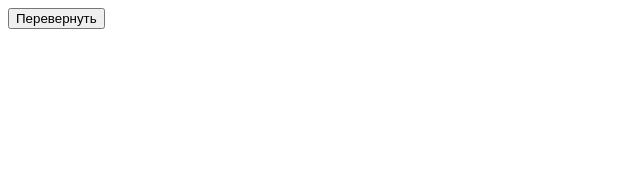
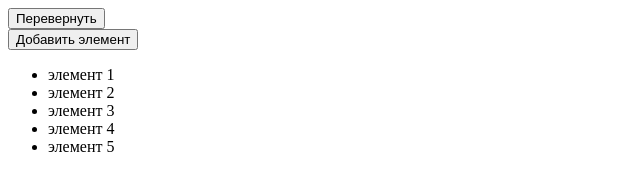
Before and after one commit to KseniaPaz/vue.jsHW, a plain HTML site: page VueHomeWork/index.html in a window 1280 px wide. Shown: the whole page, without its empty margins (0-640 px from the left). Drawn offline with nearby package versions, Linux system fonts and the light colour scheme.

Commit message:
HW added

```diff
--- a/VueHomeWork/index.html
+++ b/VueHomeWork/index.html
@@ -8,19 +8,35 @@
 <body>
     <div id="app">
         <button @click="reverseButtonText">{{ buttonText }}</button>
+        <div>
+            <button @click="addNewElement">Добавить элемент</button>
+            <ul>
+                <li v-for="element in elementsList" @click = 'deleteElement'>{{element}}</li>
+            </ul>
+        </div>
     </div>
     <script src="https://cdn.jsdelivr.net/npm/vue@2/dist/vue.js"></script>
     <script>
+        //1. Создать кнопку "Перевернуть". При клике на кнопку текст кнопки должен перевернуться и отобразиться в обратном порядке.
+        //2. Есть список элементов. Пользователь может добавлять новые элементы списка с текстом “Новый элемент списка” нажав на кнопку "Добавить".
+        //3. *Дополнительное задание: При клике на элемент списка он должен быть удален. (по желанию)
         new Vue({
             el: '#app',
             data: {
                 buttonText: 'Перевернуть',
-
+                elementsList: ['элемент 1', 'элемент 2', 'элемент 3', 'элемент 4', 'элемент 5'],
+                newElement: 'Новый элемент списка'
             },
 
             methods: {
                 reverseButtonText() {
                     this.buttonText = this.buttonText.split('').reverse().join('');
+                },
+                addNewElement() {
+                    this.elementsList.push(this.newElement);
+                },
+                deleteElement(event) {
+                    event.target.remove();
                 },
             },
 
```
